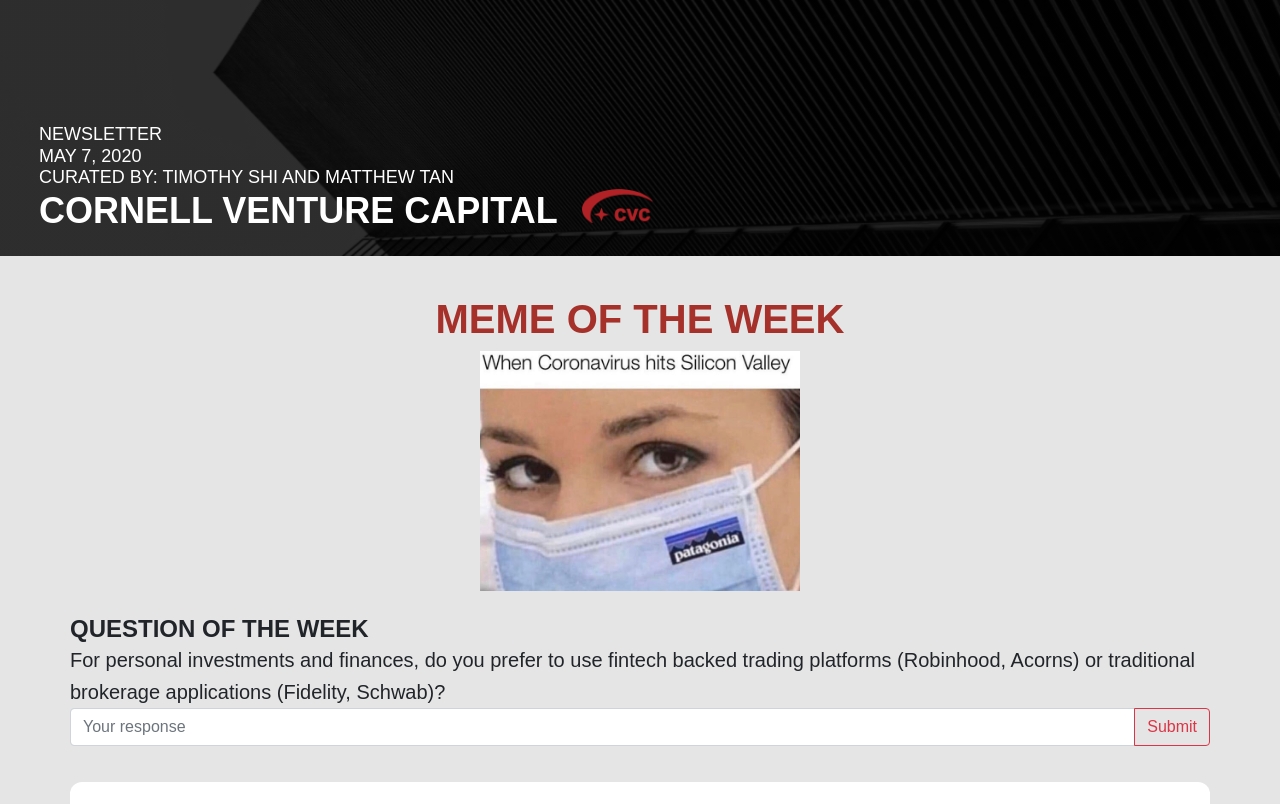
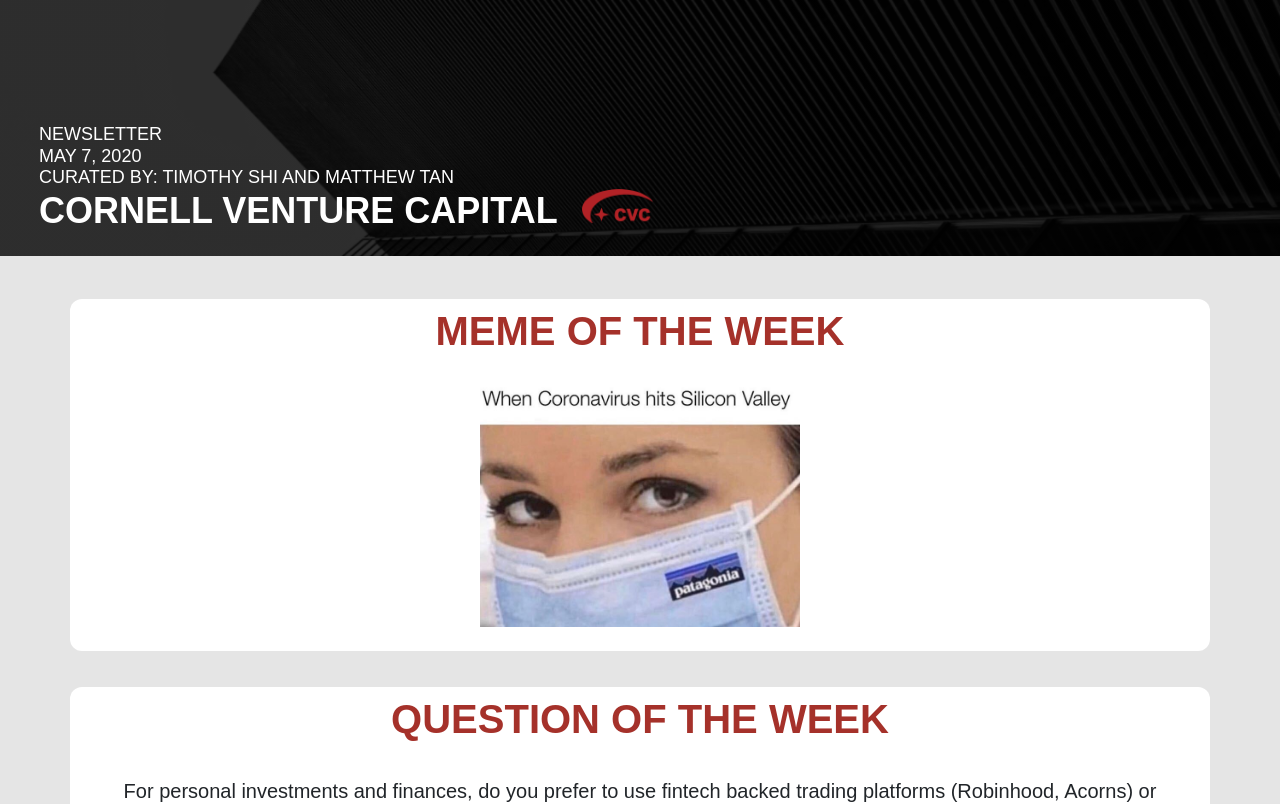
Before and after one commit to hanywang2/CVC-newsletter, a React (Create React App) app: page / in a window 1280 px wide. Shown: the top 804 px of the page. Built offline with nearby package versions, Linux system fonts and the light colour scheme; a web font is replaced by a local one.

Commit message:
Update of the week sections

```diff
--- a/src/App.js
+++ b/src/App.js
@@ -77,12 +77,12 @@
     return (
       <div>
       <Header date={this.state.date} authors={this.state.authors}/>
-      <Special center>
-        <h1 className="header-title">MEME OF THE WEEK</h1>
+      <Article title="Meme of the week" center>
+        {/* <h1 className="header-title">MEME OF THE WEEK</h1> */}
         <img style={{height: '240px'}} src={meme} alt="Meme of the week"/>
-      </Special>
-      <Special>
-        <h1 className="headline">QUESTION OF THE WEEK</h1>
+      </Article>
+      <Article title="Question of the week" center>
+        {/* <h1 className="headline">QUESTION OF THE WEEK</h1> */}
         <h1 className="preview">For personal investments and finances, do you prefer to use fintech backed trading platforms (Robinhood, Acorns) or traditional brokerage applications (Fidelity, Schwab)?</h1>
         <InputGroup className="mb-3">
             <FormControl
@@ -97,7 +97,7 @@
             : <Click variant="outline-danger" onClick={() => this.submit()}>Submit</Click> }
             </InputGroup.Append>
           </InputGroup>
-      </Special>
+      </Article>
       <Article title="Inside this issue" table center>
         <h1 className="titles"><a className="sectionLink" href="#FINTECH">FINTECH</a></h1>
         <h1 className="titles"><a className="sectionLink" href="#TELEHEALTH">TELEHEALTH</a></h1>
```
Also changed, not shown: 24 other files (tests, documents, lock files or other folders).
